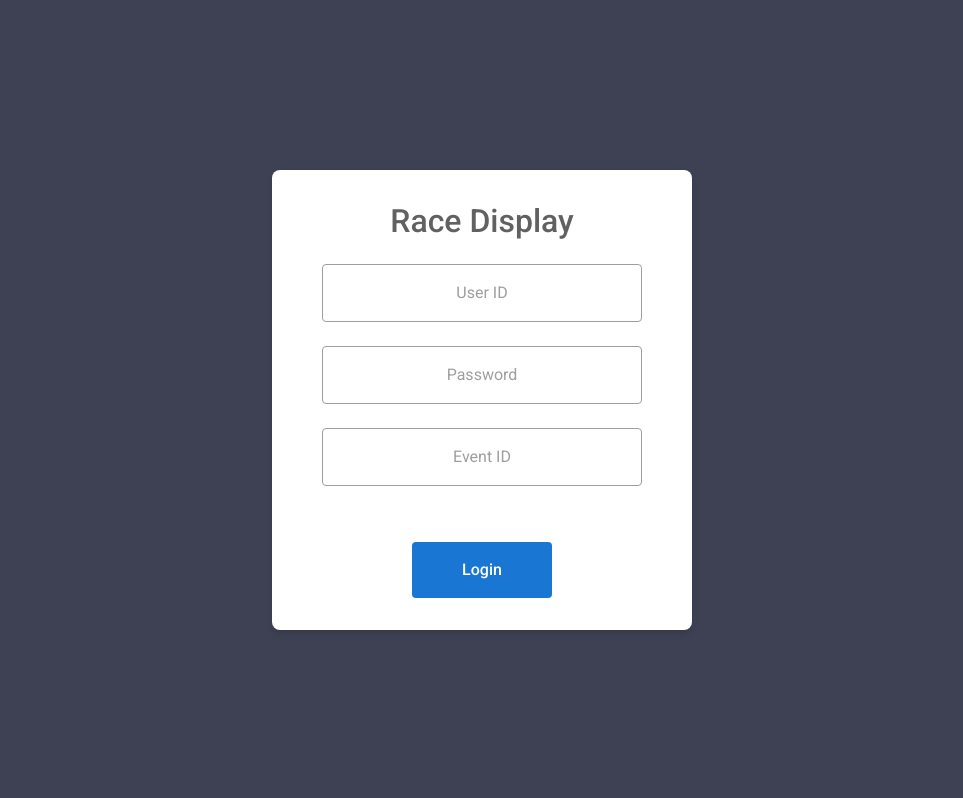
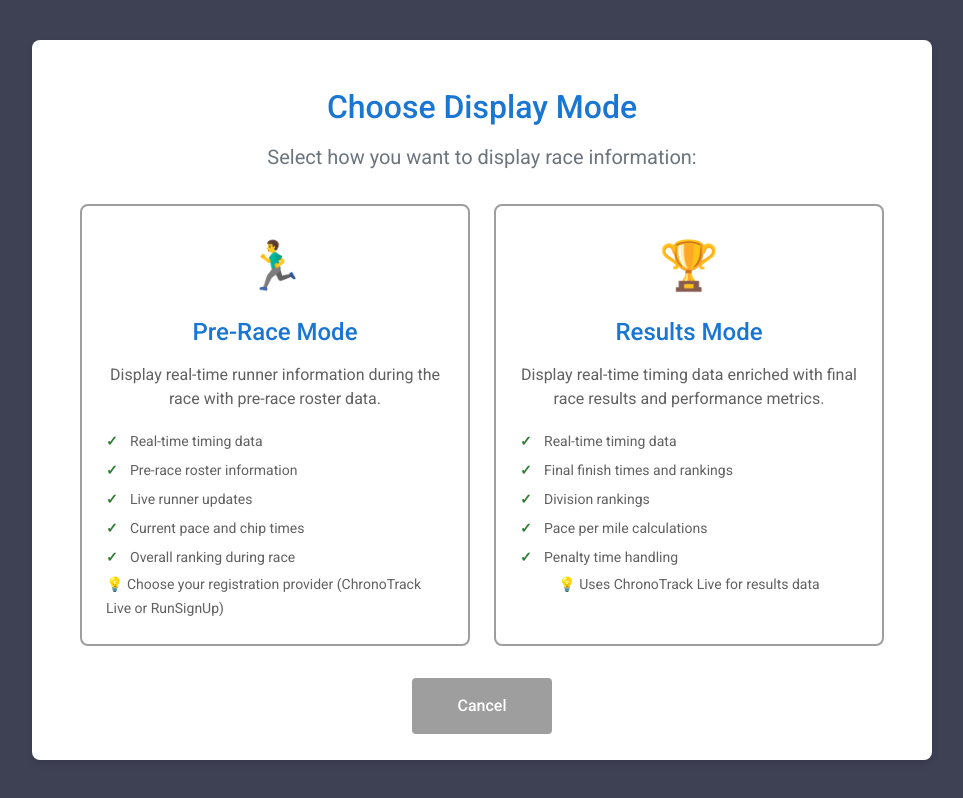
Before and after one commit to adamswansen/DisplayLocal, a React (Vite) app in the folder frontend/: page / in a window 1280 px wide. Shown: the whole page, without its empty margins (158-1121 px from the left). Built offline with nearby package versions, Linux system fonts and the light colour scheme.

Commit message:
Show mode selection before credentials

```diff
--- a/frontend/src/components/ModeSelectionModal.jsx
+++ b/frontend/src/components/ModeSelectionModal.jsx
@@ -1,13 +1,18 @@
 import React, { useState } from 'react';
 import './ModeSelectionModal.css';
 
-const ModeSelectionModal = ({ isOpen, onModeSelect, credentials, onClose }) => {
+const ModeSelectionModal = ({ isOpen, onModeSelect, credentials, onClose, manual = false }) => {
   const [isLoading, setIsLoading] = useState(false);
   const [loadingMode, setLoadingMode] = useState('');
 
   if (!isOpen) return null;
 
   const handleModeSelect = async (mode) => {
+    if (manual) {
+      onModeSelect(mode);
+      return;
+    }
+
     try {
       // Set loading state
       setIsLoading(true);
--- a/frontend/src/pages/Login.jsx
+++ b/frontend/src/pages/Login.jsx
@@ -1,80 +1,61 @@
-import React, { useState, useRef } from 'react';
+import React, { useState } from 'react';
 import { useNavigate } from 'react-router-dom';
 import ModeSelectionModal from '../components/ModeSelectionModal';
+import ChronoTrackLogin from '../components/ChronotrackLogin';
 import PreRaceFlow from '../components/PreRaceFlow';
 
 export default function Login() {
-  const [userId, setUserId] = useState('');
-  const [password, setPassword] = useState('');
-  const [eventId, setEventId] = useState('');
+  const [showModeSelection, setShowModeSelection] = useState(true);
+  const [showChronoLogin, setShowChronoLogin] = useState(false);
+  const [showPreRaceFlow, setShowPreRaceFlow] = useState(false);
   const [status, setStatus] = useState('');
-  const [progress, setProgress] = useState({ loaded: 0, total: 0 });
-  const [showModeSelection, setShowModeSelection] = useState(false);
-  const [showPreRaceFlow, setShowPreRaceFlow] = useState(false);
-  const [credentials, setCredentials] = useState(null);
-  const pollRef = useRef(null);
   const navigate = useNavigate();
 
-  const handleSubmit = async (e) => {
-    e.preventDefault();
+  const handleModeSelect = (mode) => {
+    setShowModeSelection(false);
+
+    if (mode === 'results') {
+      setShowChronoLogin(true);
+    } else if (mode === 'pre-race') {
+      setShowPreRaceFlow(true);
+    }
+  };
+
+  const handleChronoCredentialsSubmit = async (creds) => {
     setStatus('Connecting...');
-    setProgress({ loaded: 0, total: 0 });
 
     const formData = new FormData();
-    formData.append('user_id', userId);
-    formData.append('password', password);
-    formData.append('event_id', eventId);
+    formData.append('user_id', creds.user_id);
+    formData.append('password', creds.user_pass);
+    formData.append('event_id', creds.event_id);
 
     try {
       const res = await fetch('/api/login', { method: 'POST', body: formData });
       const data = await res.json();
 
       if (data.success) {
-        // Store credentials for mode selection
-        setCredentials({
-          user_id: userId,
-          user_pass: password,
-          event_id: eventId
+        const modeRes = await fetch('/api/select-mode', {
+          method: 'POST',
+          headers: { 'Content-Type': 'application/json' },
+          body: JSON.stringify({ mode: 'results', ...creds })
         });
+        const modeData = await modeRes.json();
 
-        // Show mode selection modal
-        setShowModeSelection(true);
-        setStatus('Authentication successful - Choose mode');
+        if (modeData.success) {
+          localStorage.setItem('raceDisplayMode', 'results');
+          localStorage.setItem('raceDisplayData', JSON.stringify(modeData));
+          navigate('/builder');
+        } else {
+          setStatus(modeData.error || 'Mode selection failed');
+        }
       } else {
         setStatus(data.error || 'Login failed');
       }
     } catch (err) {
       setStatus('Network error');
     } finally {
-      if (pollRef.current) {
-        clearInterval(pollRef.current);
-        pollRef.current = null;
-      }
+      setShowChronoLogin(false);
     }
-  };
-
-  const handleModeSelect = (mode, data) => {
-    console.log('Login: handleModeSelect called with mode:', mode);
-    console.log('Login: handleModeSelect called with data:', data);
-
-    setShowModeSelection(false);
-
-    if (mode === 'results') {
-      // Results mode - direct to builder with ChronoTrack data
-      localStorage.setItem('raceDisplayMode', mode);
-      localStorage.setItem('raceDisplayData', JSON.stringify(data));
-
-      console.log('Login: Stored results mode in localStorage:', mode);
-      console.log('Login: About to navigate to /builder');
-
-      // Navigate to builder
-      navigate('/builder');
-    } else if (mode === 'pre-race') {
-      // Pre-race mode - show provider selection flow
-      setShowPreRaceFlow(true);
-    }
-
-    console.log('Login: Navigation called');
   };
 
   const handlePreRaceComplete = (mode, data) => {
@@ -96,66 +77,24 @@ export default function Login() {
   const handleCloseModal = () => {
     setShowModeSelection(false);
     setShowPreRaceFlow(false);
-    setCredentials(null);
+    setShowChronoLogin(false);
     setStatus('');
   };
 
   return (
     <>
-      <div className="d-flex justify-content-center align-items-center" style={{ minHeight: '100vh' }}>
-        <form onSubmit={handleSubmit} className="rd-form">
-          <h2 className="mb-4">Race Display</h2>
-          <div className="rd-form-control">
-            <input
-              className="rd-input"
-              placeholder="User ID"
-              value={userId}
-              onChange={e => setUserId(e.target.value)}
-              required
-            />
-          </div>
-          <div className="rd-form-control">
-            <input
-              className="rd-input"
-              placeholder="Password"
-              type="password"
-              value={password}
-              onChange={e => setPassword(e.target.value)}
-              required
-            />
-          </div>
-          <div className="rd-form-control">
-            <input
-              className="rd-input"
-              placeholder="Event ID"
-              value={eventId}
-              onChange={e => setEventId(e.target.value)}
-              required
-            />
-          </div>
-          <div className="rd-button-group">
-            <button className="rd-button" type="submit">Login</button>
-          </div>
-          {status && <div className="rd-alert">{status}</div>}
-          {progress.total > 0 && (
-            <div className="progress mt-2" style={{ width: '100%' }}>
-              <div
-                className="progress-bar"
-                role="progressbar"
-                style={{ width: `${(progress.loaded / progress.total) * 100}%` }}
-                aria-valuenow={progress.loaded}
-                aria-valuemin="0"
-                aria-valuemax={progress.total}
-              >{`${progress.loaded}/${progress.total}`}</div>
-            </div>
-          )}
-        </form>
-      </div>
+      {status && <div className="rd-alert" style={{ textAlign: 'center' }}>{status}</div>}
 
       <ModeSelectionModal
         isOpen={showModeSelection}
         onModeSelect={handleModeSelect}
-        credentials={credentials}
+        manual
+        onClose={handleCloseModal}
+      />
+
+      <ChronoTrackLogin
+        isOpen={showChronoLogin}
+        onCredentialsSubmit={handleChronoCredentialsSubmit}
         onClose={handleCloseModal}
       />
 
```
